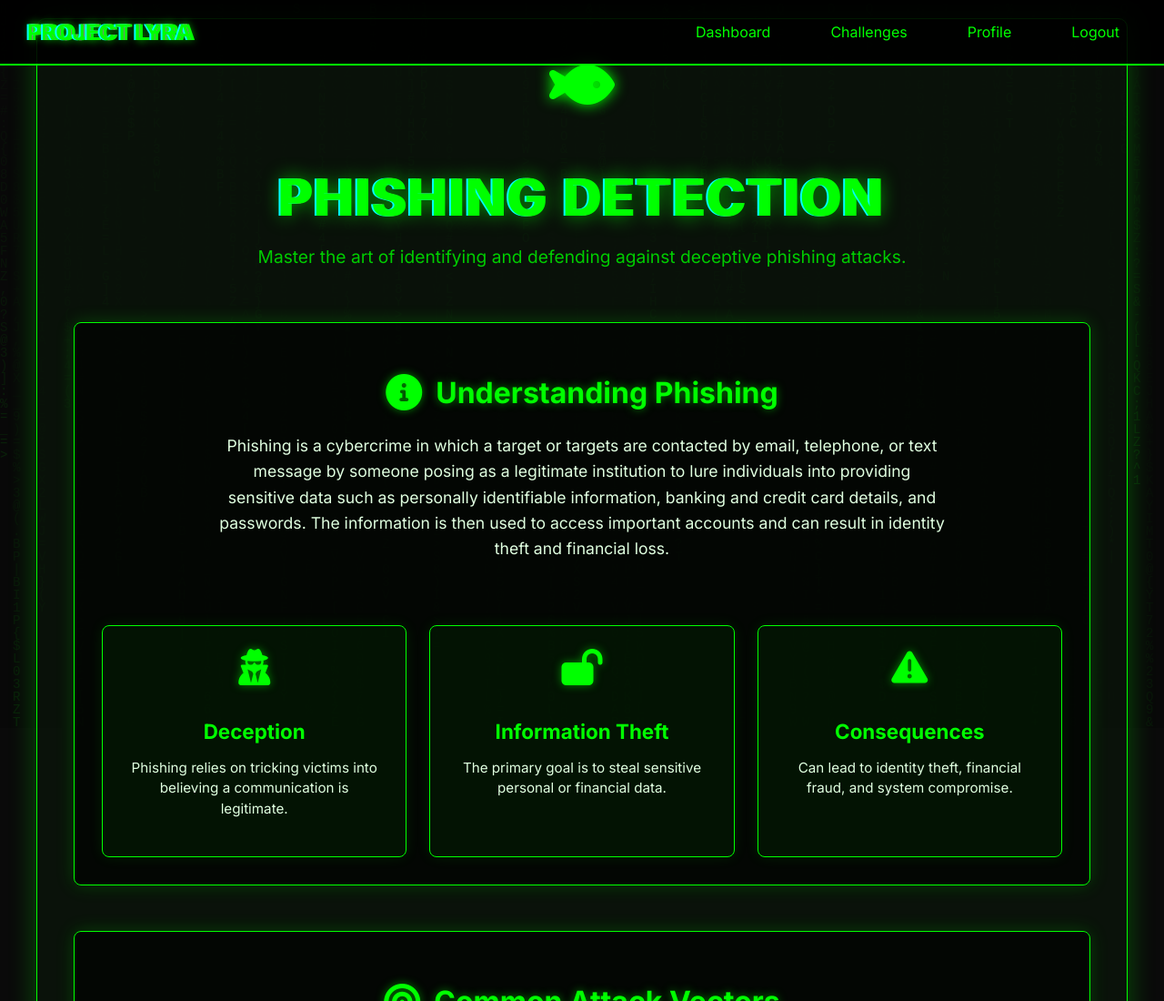
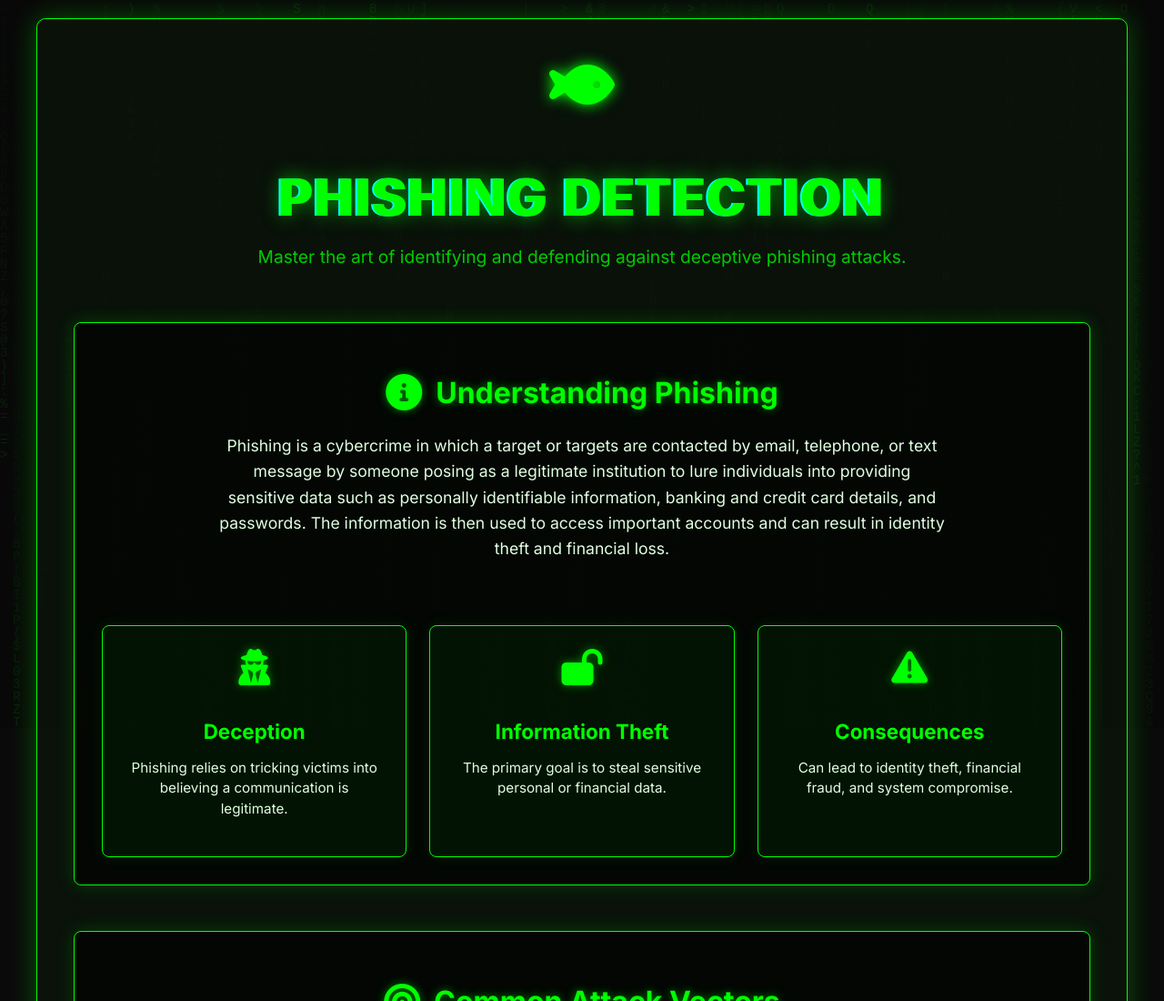
Before and after one commit to aadidev-sraj/project-lyra, a plain HTML site: page Frontend/pages/phishing-model.html in a window 1280 px wide. Shown: the top 1100 px of the page at 91% size. Drawn offline with Linux system fonts and the light colour scheme.

Commit message:
Update phishing-model.html

```diff
--- a/Frontend/pages/phishing-model.html
+++ b/Frontend/pages/phishing-model.html
@@ -15,18 +15,6 @@
 
     <div class="main-container">
       <div class="content-wrapper">
-          <!-- Navigation -->
-          <nav class="navbar">
-              <div class="nav-brand">
-                  <a href="../../index.html" class="glitch-text" data-text="PROJECT LYRA">PROJECT LYRA</a>
-              </div>
-              <div class="nav-links">
-                  <a href="dashboard.html" class="nav-link">Dashboard</a>
-                  <a href="challenges.html" class="nav-link">Challenges</a>
-                  <a href="profile.html" class="nav-link">Profile</a>
-                  <a href="../../index.html" class="nav-link">Logout</a>
-              </div>
-          </nav>
 
           <header class="module-header">
               <i class="fas fa-fish module-icon"></i>
```
